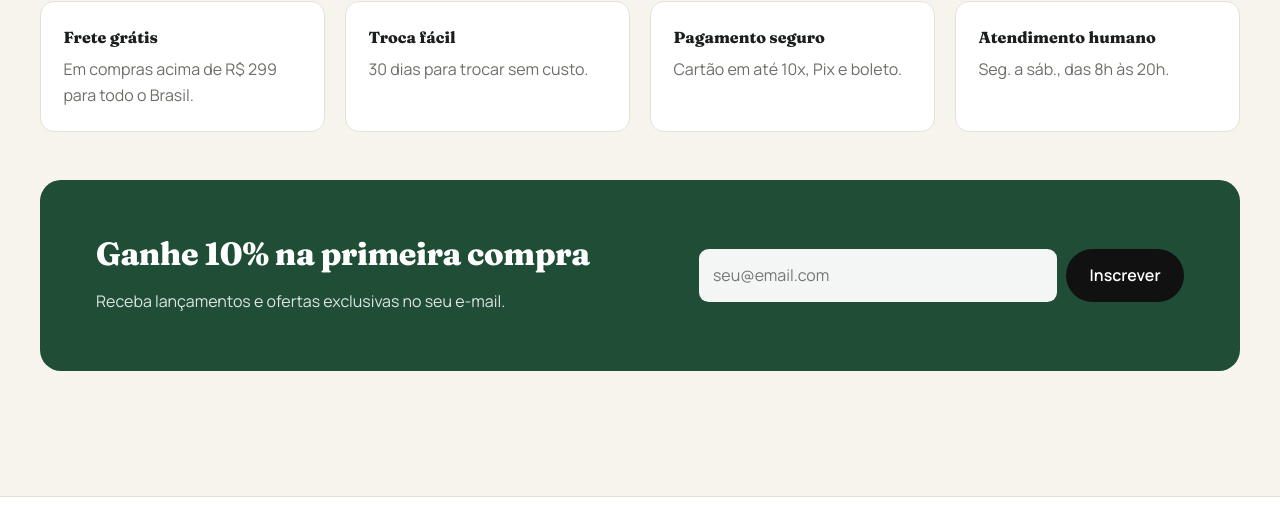
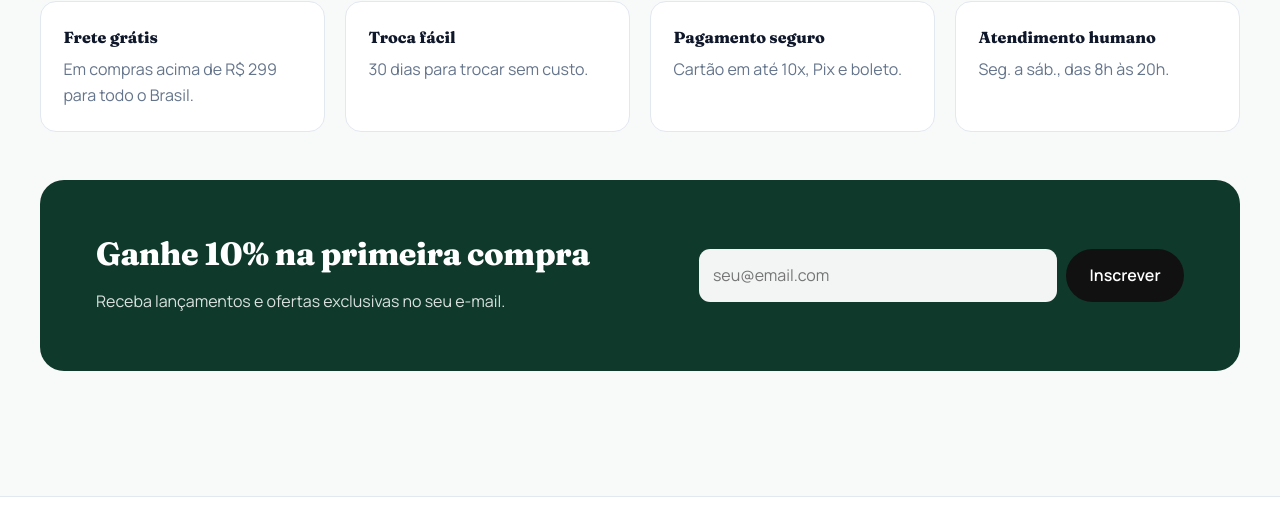
Before and after one commit to wlcpaim/loja-virtual2, a plain HTML site: page index.html in a window 1280 px wide. Shown: the part 2284-2810 px from the top of the page. Drawn offline with Linux system fonts and the light colour scheme.

Commit message:
style(theme): modernizar paleta de cores, sombras multicamadas e tokens visuais

```diff
--- a/css/theme.css
+++ b/css/theme.css
@@ -1,20 +1,58 @@
 :root {
-  --bg: #f7f4ee;
+  /* Cores Principais */
+  --primary: #0f392b;
+  --primary-hover: #164e39;
+  --primary-light: #eaf3ee;
+  --primary-contrast: #ffffff;
+  --accent: #f59e0b;
+  --accent-badge: #e11d48;
+
+  /* Superfícies e Fundos */
+  --bg: #f8faf9;
   --surface: #ffffff;
-  --text: #1b1f1c;
-  --muted: #6b6f68;
-  --primary: #1f4d36;
-  --primary-contrast: #ffffff;
-  --border: #e6e1d6;
-  --hover: #efeae0;
-  --ok: #1f7a4d;
-  --danger: #b42318;
-  --hero-bg: linear-gradient(180deg,#efe9dc,#f7f4ee);
-  --admin-bg: #f2efe8;
+  --surface-alt: #f1f5f3;
+  --border: #e2e8f0;
+  --border-subtle: #edf2f7;
+  --hover: #f1f5f3;
+
+  /* Tipografia & Contrastes */
+  --text: #0f172a;
+  --text-secondary: #334155;
+  --muted: #64748b;
+  --muted-light: #94a3b8;
+
+  /* Status Semânticos */
+  --ok: #059669;
+  --ok-bg: #ecfdf5;
+  --warning: #d97706;
+  --warning-bg: #fffbeb;
+  --danger: #dc2626;
+  --danger-bg: #fef2f2;
+  --info: #0284c7;
+  --info-bg: #f0f9ff;
+
+  /* Fundos Específicos */
+  --hero-bg: radial-gradient(100% 120% at 50% 0%, #e6f2eb 0%, #f8faf9 100%);
+  --admin-bg: #f3f6f5;
+
+  /* Tipografia */
   --font-display: 'Fraunces', Georgia, serif;
-  --font-body: 'Manrope', system-ui, sans-serif;
-  --radius: 14px;
+  --font-body: 'Manrope', -apple-system, BlinkMacSystemFont, 'Segoe UI', Roboto, sans-serif;
+
+  /* Raios de Borda */
+  --radius-xs: 6px;
+  --radius-sm: 10px;
+  --radius: 16px;
+  --radius-lg: 24px;
   --btn-radius: 999px;
   --card-ratio: 1 / 1;
-  --shadow: 0 18px 40px -18px rgb(31 77 54 / .35);
+
+  /* Sombras Elegantes Multicamadas */
+  --shadow-sm: 0 1px 3px 0 rgb(15 23 42 / 0.05), 0 1px 2px -1px rgb(15 23 42 / 0.05);
+  --shadow: 0 10px 25px -5px rgb(15 57 43 / 0.08), 0 8px 10px -6px rgb(15 57 43 / 0.04);
+  --shadow-lg: 0 20px 35px -8px rgb(15 57 43 / 0.14), 0 10px 15px -6px rgb(15 57 43 / 0.06);
+  --shadow-drawer: -12px 0 35px rgba(15, 23, 42, 0.18);
+
+  /* Transições Fluídas */
+  --transition: all 0.2s cubic-bezier(0.16, 1, 0.3, 1);
 }
```
